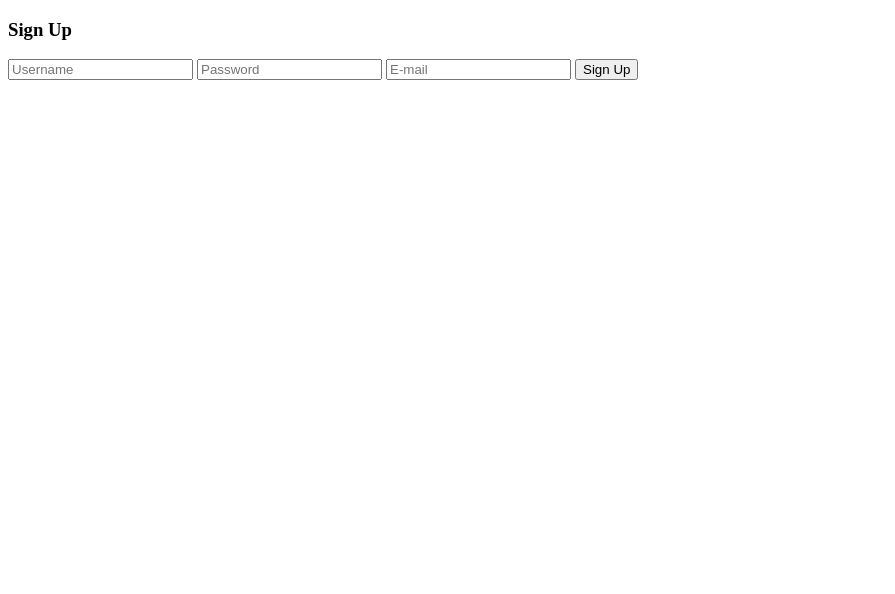
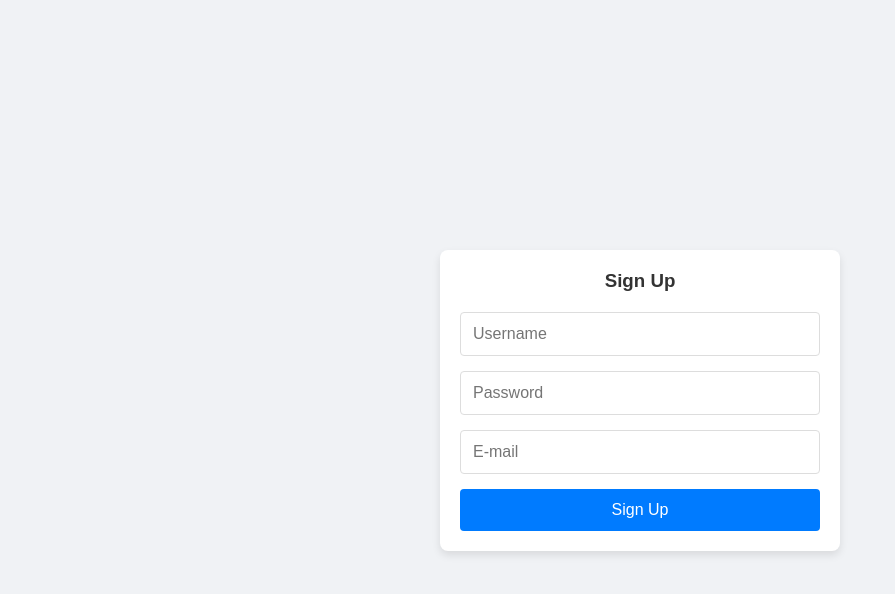
Before and after one commit to JosephAaronMusara/php-refresher, a PHP site: page / in a window 1280 px wide. Shown: the top 594 px of the page, without its empty margins (0-895 px from the left). Run offline with PHP 8.4, Linux system fonts and the light colour scheme.

Commit message:
Meaningful UI

```diff
--- a/index.php
+++ b/index.php
@@ -1,14 +1,13 @@
 <!DOCTYPE html>
 <html lang="en">
-
 <head>
   <meta charset="UTF-8">
   <meta name="viewport" content="width=device-width, initial-scale=1.0">
   <link rel="stylesheet" href="style.css">
   <title>Document</title>
 </head>
-
 <body>
+  <div class="signup-container">
     <h3>Sign Up</h3>
     <form action="includes/formhandler.inc.php" method="post">
       <input type="text" name="username" placeholder="Username">
@@ -16,7 +15,6 @@
       <input type="email" name="email" placeholder="E-mail">
       <button>Sign Up</button>
     </form>
-
+  </div>
 </body>
-
 </html>
--- a/style.css
+++ b/style.css
@@ -1,26 +1,57 @@
-.formdiv{
-    height: 200px;
-    width: 40%px;
+* {
+    margin: 0;
+    padding: 0;
+    box-sizing: border-box;
+    font-family: Arial, sans-serif;
+  }
+
+  body {
     display: flex;
+    justify-content: center;
     align-items: center;
-    padding: 15px 20px;
-    background-color:bisque;
-    margin-top: 50px;
-    margin-left: 500px;
-    margin-right: 500px;
-    border: 5px black solid;
+    min-height: 100vh;
+    background-color: #f0f2f5;
+  }
 
-}
-label{
-    font-family: Cambria, Cochin, Georgia, Times, 'Times New Roman', serif;
-    font-size: large;
-    margin-right: 15px;
-}
-input[type="submit"]{
-    background-color: dodgerblue;
-    margin-top: 10px;
-    margin-left: 50%;
-}
-.error-msgs{
-    color: red;
-}
+  .signup-container {
+    width: 100%;
+    max-width: 400px;
+    padding: 20px;
+    background-color: white;
+    box-shadow: 0 4px 8px rgba(0, 0, 0, 0.1);
+    border-radius: 8px;
+    text-align: center;
+  }
+
+  form {
+    display: flex;
+    flex-direction: column;
+    gap: 15px;
+  }
+
+  input {
+    padding: 12px;
+    border: 1px solid #ddd;
+    border-radius: 4px;
+    font-size: 16px;
+  }
+
+  button {
+    padding: 12px;
+    background-color: #007bff;
+    color: white;
+    border: none;
+    border-radius: 4px;
+    cursor: pointer;
+    font-size: 16px;
+    transition: background-color 0.3s ease;
+  }
+
+  button:hover {
+    background-color: #0056b3;
+  }
+
+  h3 {
+    margin-bottom: 20px;
+    color: #333;
+  }
```
Lines whose indentation alone changed are shown as unchanged.
